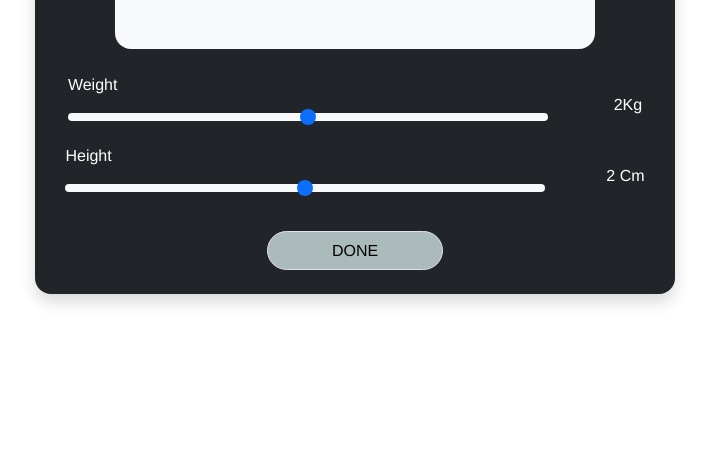
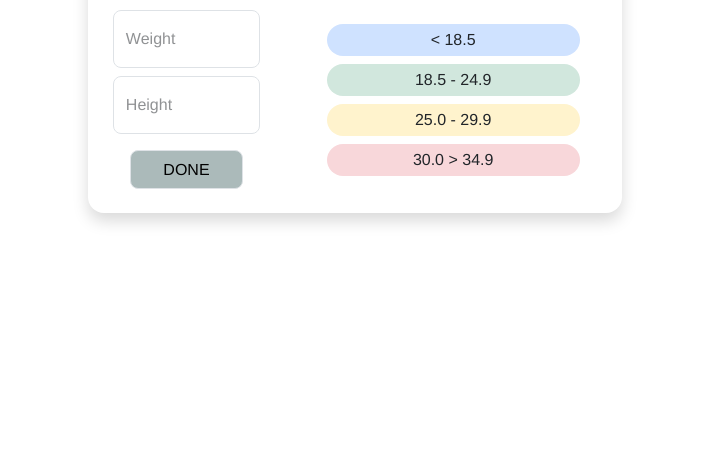
Before and after one commit to MohammadNourizadeh/BMI-calculator, a website: page index.html in a window 1280 px wide. Shown: the part 329-800 px from the top of the page, without its empty margins (285-994 px from the left). Drawn offline with Linux system fonts and the light colour scheme.

Commit message:
layout of project changed

```diff
--- a/assets/js/main.js
+++ b/assets/js/main.js
@@ -0,0 +1,4 @@
+const weightInput = document.getElementById('weight-input');
+const heightInput = document.getElementById('height-input');
+const height = document.getElementById('height');
+const weigh = document.getElementById('weigh');
--- a/assets/scss/main.scss
+++ b/assets/scss/main.scss
@@ -49,11 +49,11 @@
                 button {
                     color: black;
                     background-color: rgb(171, 186, 186);
-                    padding: .4rem 4rem;
+                    padding: .4rem 2rem;
                     transition: padding .2s ease-in-out;
 
                     &:hover {
-                        padding: .4rem 6rem;
+                        padding: .4rem 3rem;
                         transition: padding .4s ease-in-out;
                     }
 
--- a/index.html
+++ b/index.html
@@ -9,7 +9,6 @@
     <script src="./assets/bootstrap-5.3.1-dist/js/bootstrap.bundle.min.js" defer></script>
     <link rel="stylesheet" href="./assets/css/main.css">
     <script src="./assets/js/main.js" defer></script>
-    <script src="https://kit.fontawesome.com/0a60a21199.js" crossorigin="anonymous"></script>
 
 
     <title>BMI calculator</title>
@@ -18,36 +17,47 @@
 <body>
     <div class="container-fluid my-container-fluid">
         <div class="row vh-100 vw-100 justify-content-center align-items-center my-row">
-            <div class="col-md-6 col-9 shadow p-0 my-col rounded-4 overflow-hidden text-bg-dark">
+            <div class="col-md-5 col-9 shadow p-0 my-col rounded-4 overflow-hidden">
                 <div class="title w-100 text-center d-flex align-items-center justify-content-center">
                     <span class=" display-5 text-dark">BMI calculator</span>
                 </div>
+                <div class="d-flex justify-content-evenly align-items-center my-4">
+                    <div>
+                        <div class="weight-height-input-div w-100 mb-3">
+                            <div class="weight-input-div w-100 d-flex justify-content-around align-items-center mb-2">
+                                <div class="form-floating w-75">
+                                    <input type="number" min="1" class="form-control rounded-3" id="floatingPassword"
+                                        placeholder="Password">
+                                    <label for="floatingPassword" class="text-body-tertiary">weight</label>
+                                </div>
+                            </div>
+                            <div class="height-input-div w-100 d-flex justify-content-around align-items-center">
+                                <div class="form-floating w-75">
+                                    <input type="number" min="1" class="form-control rounded-3" id="floatingPassword"
+                                        placeholder="Password">
+                                    <label for="floatingPassword" class="text-body-tertiary">height</label>
+                                </div>
+                            </div>
+                        </div>
 
-                <div class="result d-flex justify-content-center align-items-center w-100 my-4">
-                    <div class="w-75 p-md-5 p-4 rounded-4 text-center text-bg-light">
-                        <span>enter your weight and height</span>
+                        <div class="btn-div d-flex justify-content-center">
+                            <button class="btn border rounded-3">DONE</button>
+                        </div>
                     </div>
-                </div>
-
-                <div class="weight-height-input-div w-100 my-4">
-                    <div class="weight-input-div w-100 d-flex justify-content-around align-items-center mb-2">
-                        <div class="w-75">
-                            <label for="weight" class="form-label">weight</label>
-                            <input type="range" class="form-range" min="10" max="200" step="1" id="weight">
+                    <div class="w-75 h-100 d-flex justify-content-center align-items-center flex-column">
+                        <div class="mb-2 bg-primary-subtle rounded-5 p-1 w-75 text-center">
+                            <span> < 18.5</span>
                         </div>
-                        <div class="d-flex justify-content-center align-items-center"><span>2</span> <span>kg</span></div>
+                        <div class="mb-2 bg-success-subtle rounded-5 p-1 w-75 text-center">
+                            <span>18.5 - 24.9</span>
+                        </div>
+                        <div class="mb-2 bg-warning-subtle rounded-5 p-1 w-75 text-center">
+                            <span>25.0 - 29.9</span>
+                        </div>
+                        <div class="bg-danger-subtle rounded-5 p-1 w-75 text-center">
+                            <span>30.0 > 34.9</span>
+                        </div>
                     </div>
-                    <div class="height-input-div w-100 d-flex justify-content-around align-items-center">
-                        <div class="w-75">
-                            <label for="height" class="form-label">height</label>
-                            <input type="range" class="form-range" min="10" max="200" step="1" id="height">
-                        </div>
-                        <div><span>2</span> <span>cm</span></div>
-                    </div>
-                </div>
-
-                <div class="btn-div d-flex justify-content-center mb-4">
-                    <button class="btn border rounded-5">DONE</button>
                 </div>
             </div>
         </div>
```
Also changed, not shown: assets/css/main.css.
